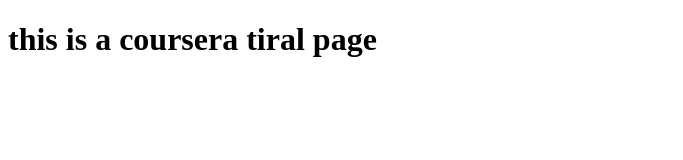
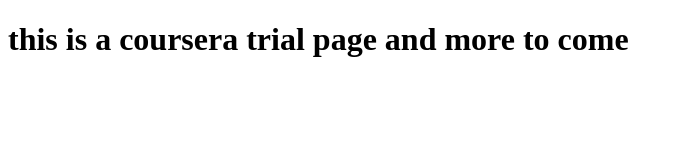
Before and after one commit to eu4ic/first-try, a plain HTML site: page site/index.html in a window 1280 px wide. Shown: the whole page, without its empty margins (0-683 px from the left). Drawn offline with Linux system fonts and the light colour scheme.

Commit message:
small addition to out page content

```diff
--- a/site/index.html
+++ b/site/index.html
@@ -4,6 +4,6 @@
 	<title>welcom to my page</title>
 </head>
 <body>
-<h1>this is a coursera tiral page</h1>
+<h1>this is a coursera trial page and more to come</h1>
 </body>
 </html>
```
